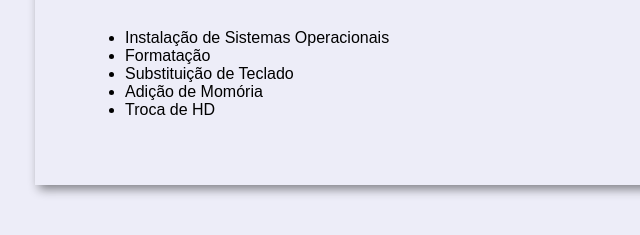
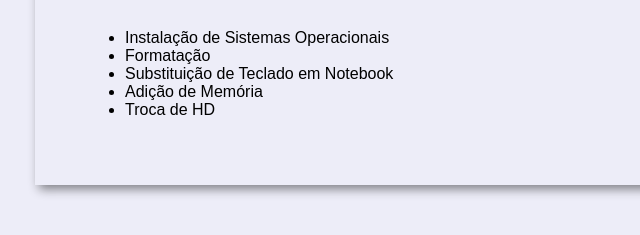
Before and after one commit to v2sousa/curriculo, a plain HTML site: page servicos.html in a window 1280 px wide. Shown: the part 169-404 px from the top of the page, 155-795 px from the left. Drawn offline with Linux system fonts and the light colour scheme.

Commit message:
Modificaçao
Correção de serviços

```diff
--- a/servicos.html
+++ b/servicos.html
@@ -20,12 +20,11 @@
                 <ul>
                     <li> Instalação de Sistemas Operacionais </li>
                     <li> Formatação </li>
-                    <li> Substituição de Teclado </li>
-                    <li> Adição de Momória </li>
+                    <li> Substituição de Teclado em Notebook </li>
+                    <li> Adição de Memória </li>
                     <li> Troca de HD </li>
                 </ul>
         </div>
-
     </main>
 </body>
 </html>
```
